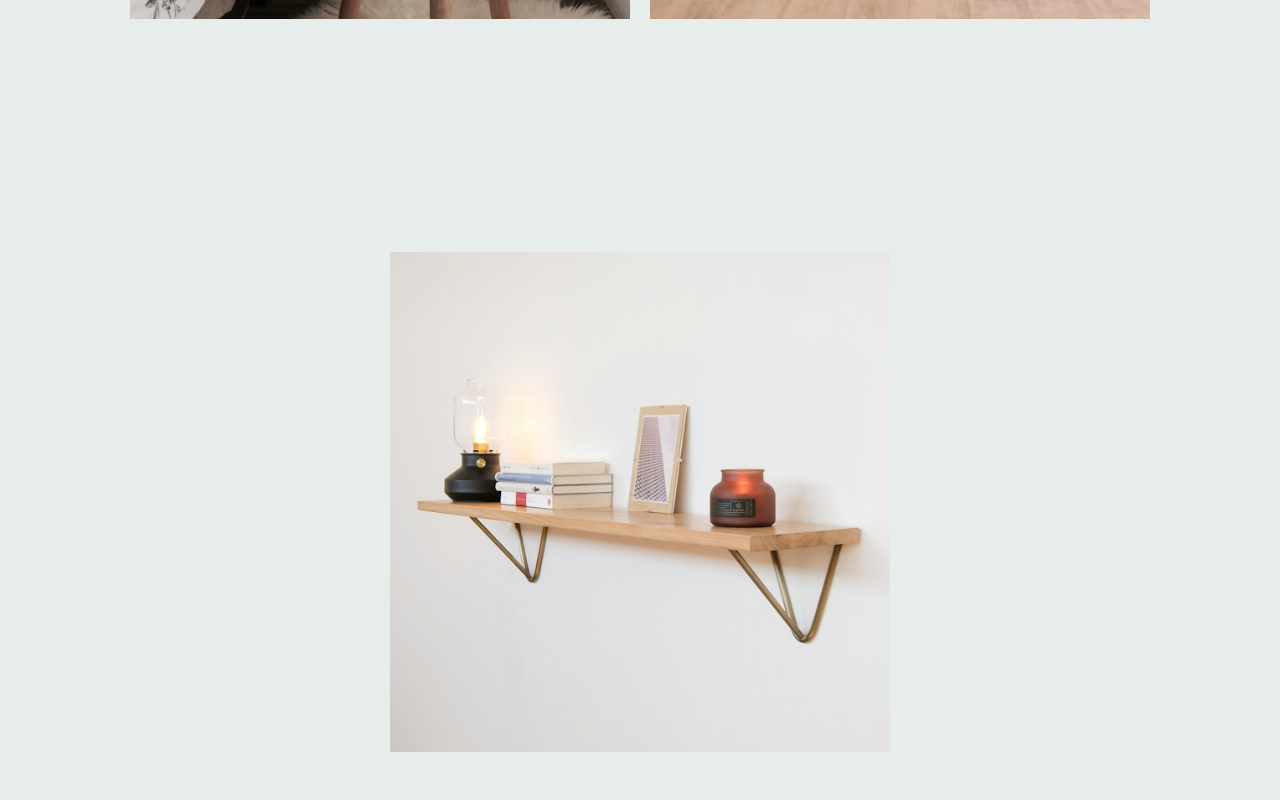
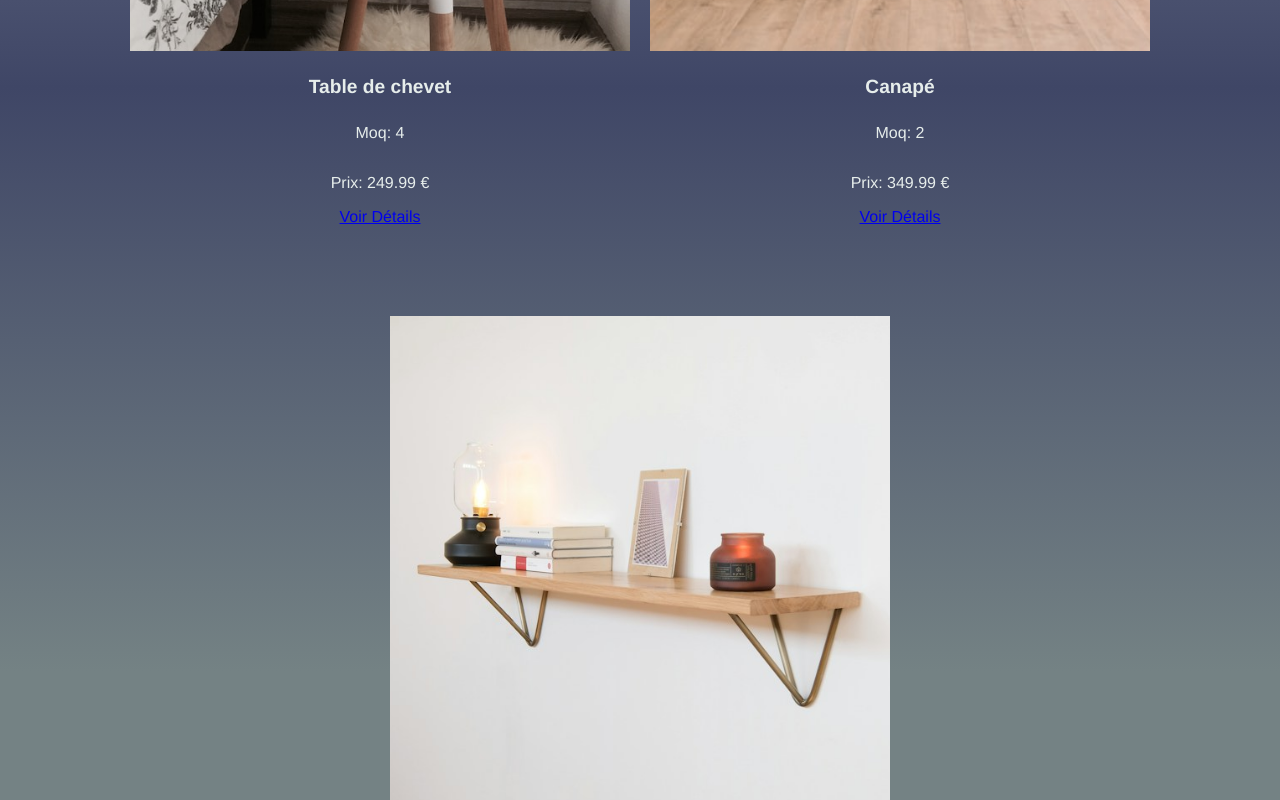
Before and after one commit to Lukas-with-a-k/Projet-WebWares, a Vue app: page /category/1 in a window 1280 px wide. Shown: the part 1560-2360 px from the top of the page. Built offline with nearby package versions, Linux system fonts and the light colour scheme.

Commit message:
merge claudia

```diff
--- a/src/components/ProductCategory.vue
+++ b/src/components/ProductCategory.vue
@@ -1,17 +1,16 @@
 <template>
-  <background/>
-  <div class="product-category">
+    <div class="bkg">
       <h1>Produits pour la catégorie : {{ categoryName }}</h1>
 
       <div class="card-container">
-    <div class="card" v-for="(prod, index) in filteredProducts" :key="index">
-      <img  :src="require(`@/assets/${prod.image}`)" :alt="prod.titre" />
-      <h4>{{ prod.titre }}</h4>
-      <p>Minimum Order Quantity: {{ prod.moq }}</p>
-      <p v-if="isMember">{{ prod.prix }} €</p><br><br>
+        <div v-for="product in filteredProducts" :key="product.id" class="card">
+          <img :src="require(`@/assets/${product.image}`)" :alt="product.titre" class="product-image" />
+          <h4>{{ product.titre }}</h4>
+          <p>Moq: {{ product.moq }}</p>
+          <p>Prix: {{ product.prix }} €</p>
+          <router-link :to="`/product-details/${product.id}`">Voir Détails</router-link>
         </div>
       </div>
-    <router-link :to="`/product-details/${products.id}`">Voir Détails</router-link>
     </div>
   </template>
 
@@ -60,7 +59,8 @@
           id: 5,
           image: "luminaire-3.jpg",
           titre: "Suspension en jute",
-          description: "Suspension esthétique avec abat-jour en jute finition naturelle.",
+          description:
+            "Suspension esthétique avec abat-jour en jute finition naturelle.",
           prix: 69.99,
           moq: 20,
           categorieId: 2,
@@ -69,7 +69,8 @@
           id: 6,
           image: "tapis-5.jpg",
           titre: "Tapis poils longs",
-          description: "Tapis poils longs tellement doux et durable. Tissé à la main, 100% polyester recylcé!",
+          description:
+            "Tapis poils longs tellement doux et durable. Tissé à la main, 100% polyester recylcé!",
           prix: 129.99,
           moq: 4,
           categorieId: 3,
@@ -87,7 +88,8 @@
           id: 8,
           image: "mobilier-3.jpg",
           titre: "Canapé en cuir 3 places",
-          description: "Canapé en cuir à la teinte riche et chaleureuse. Silhouette minimaliste et design indémodable.",
+          description:
+            "Canapé en cuir à la teinte riche et chaleureuse. Silhouette minimaliste et design indémodable.",
           prix: 599.99,
           moq: 2,
           categorieId: 1,
@@ -96,7 +98,8 @@
           id: 9,
           image: "tapis-3.jpg",
           titre: "Tapis oriental tissé",
-          description: "Tapis motif ethnique type Poils ras. Antistatique, antiacarien et il ne blanchit pas avec le temps.",
+          description:
+            "Tapis motif ethnique type Poils ras. Antistatique, antiacarien et il ne blanchit pas avec le temps.",
           prix: 119.99,
           moq: 4,
           categorieId: 3,
@@ -105,7 +108,8 @@
           id: 10,
           image: "luminaire-5.jpg",
           titre: "Applique en frêne",
-          description: "Applique murale en bois. Design durable et éco-responsable.",
+          description:
+            "Applique murale en bois. Design durable et éco-responsable.",
           prix: 59.99,
           moq: 20,
           categorieId: 2,
@@ -114,8 +118,8 @@
           id: 11,
           image: "deco-4.jpg",
           titre: "Vase ceramique",
-          description: "Vase decoratif en ceramique. A la fois majestueux et raffiné ce vase peut s'intégrer dans tout style d'intérieur.",
-          prix: 79.99,
+          description: "Vase decoratif en ceramique. Aporte",
+          prix: 49.99,
           moq: 20,
           categorieId: 4,
         },
@@ -123,43 +127,43 @@
           id: 12,
           image: "mobilier-1.jpg",
           titre: "Table de chevet",
-          description: "Ses lignes d'inspiration scandinave apportent une touche originale et unique, très agréable à vivre au quotidien.",
-          prix: 59.99,
-          moq: 20,
+          description: "Table de chevet.",
+          prix: 249.99,
+          moq: 4,
           categorieId: 1,
         },
         {
           id: 13,
           image: "luminaire-4.jpg",
-          titre: "Suspension forme dôme",
-          description: "Suspension forme dôme en métal noir. Cette suspension opte pour un style résolument industriel et vintage",
-          prix: 39.99,
+          titre: "Suspension",
+          description: "Suspension.",
+          prix: 49.99,
           moq: 20,
           categorieId: 2,
         },
         {
           id: 14,
           image: "tapis-1.jpg",
-          titre: "Tapis imitation fourrure",
-          description: "Tapis imitation fourrure couleur gris. Très doux et confortable, il apporte une touche déco à la chambre ou au salon.",
-          prix: 109.99,
-          moq: 15,
+          titre: "Tapis",
+          description: "Tapis.",
+          prix: 159.99,
+          moq: 20,
           categorieId: 3,
         },
         {
           id: 15,
           image: "mobilier-4.jpg",
-          titre: "Canapé convertible express 3 places en velours",
-          description: "Avec son revêtement en velours composé d'un support 91% polyester - 9% coton et d'une surface 100% polyester à la finition passepoilée, il joue la carte de l'élégance.",
+          titre: "Canapé",
+          description: "Canapé.",
           prix: 349.99,
-          moq: 5,
+          moq: 2,
           categorieId: 1,
         },
         {
           id: 16,
           image: "deco-2.jpg",
-          titre: "Vase céramique bleu",
-          description: "Ce vase en céramique est un véritable chef-d'œuvre de design moderne",
+          titre: "Vase éthnique en argile",
+          description: "Vase éthnique en argile avec motifs gravés à la main.",
           prix: 49.99,
           moq: 20,
           categorieId: 4,
@@ -167,17 +171,17 @@
         {
           id: 17,
           image: "tapis-4.jpg",
-          titre: "Tapis crocheté téte d'éléphant",
-          description: "Tapis crocheté à main en forme d'éléphant, 100% laine recyclée",
-          prix: 89.99,
-          moq: 20,
+          titre: "Tapis",
+          description: "Tapis.",
+          prix: 209.99,
+          moq: 2,
           categorieId: 3,
         },
         {
           id: 18,
           image: "luminaire-2.jpg",
-          titre: "Suspension en béton clair et bois",
-          description: "Une suspension en béton clair qui s'intègre parfaitement dans une décoration industrielle ou dans un intérieur loft.",
+          titre: "Lampe",
+          description: "Lampe.",
           prix: 49.99,
           moq: 20,
           categorieId: 2,
@@ -185,23 +189,22 @@
         {
           id: 19,
           image: "deco-5.jpg",
-          titre: "Vase en céramique raku, turquoise",
-          description: "Vase en céramique raku, couleur turquoise. Ce vase prendra naturellement sa place dans votre intérieur.",
-          prix: 69.99,
+          titre: "Vase éthnique en argile",
+          description: "Vase éthnique en argile avec motifs gravés à la main.",
+          prix: 49.99,
           moq: 20,
           categorieId: 4,
         },
         {
           id: 20,
           image: "mobilier-2.jpg",
-          titre: "Etagère murale en pin",
-          description: "Etagère murale en pin. Ideale pour un design moderne.",
-          prix: 49.99,
-          moq: 20,
+          titre: "Etagère",
+          description: "Eh oui, une étagère.",
+          prix: 149.99,
+          moq: 3,
           categorieId: 1,
         },
       ],
-        isMember: false,
         categoryName: '',
       };
     },
@@ -221,9 +224,6 @@
     watch: {
     '$route.params.id': 'updateCategoryName', // Surveiller le changement de l'ID de catégorie dans l'URL
   },
-    created() {
-      this.checkMembershipStatus();
-    },
     methods: {
       updateCategoryName() {
       // Mettre à jour le nom de la catégorie basée sur l'ID
@@ -240,16 +240,12 @@
         ];
         return categories.find((cat) => cat.id === parseInt(id));
       },
-      checkMembershipStatus() {
-        const userType = localStorage.getItem('userType');
-        this.isMember = userType === 'member';
-      }
     },
   };
   </script>
 
   <style scoped>
-background {
+  .bkg {
     background: linear-gradient( rgba(230,237,235,1) 0%, rgba(63,70,102,1) 60%, rgba(116,130,132,1) 84%);
   }
 
```
Lines whose indentation alone changed are shown as unchanged.
